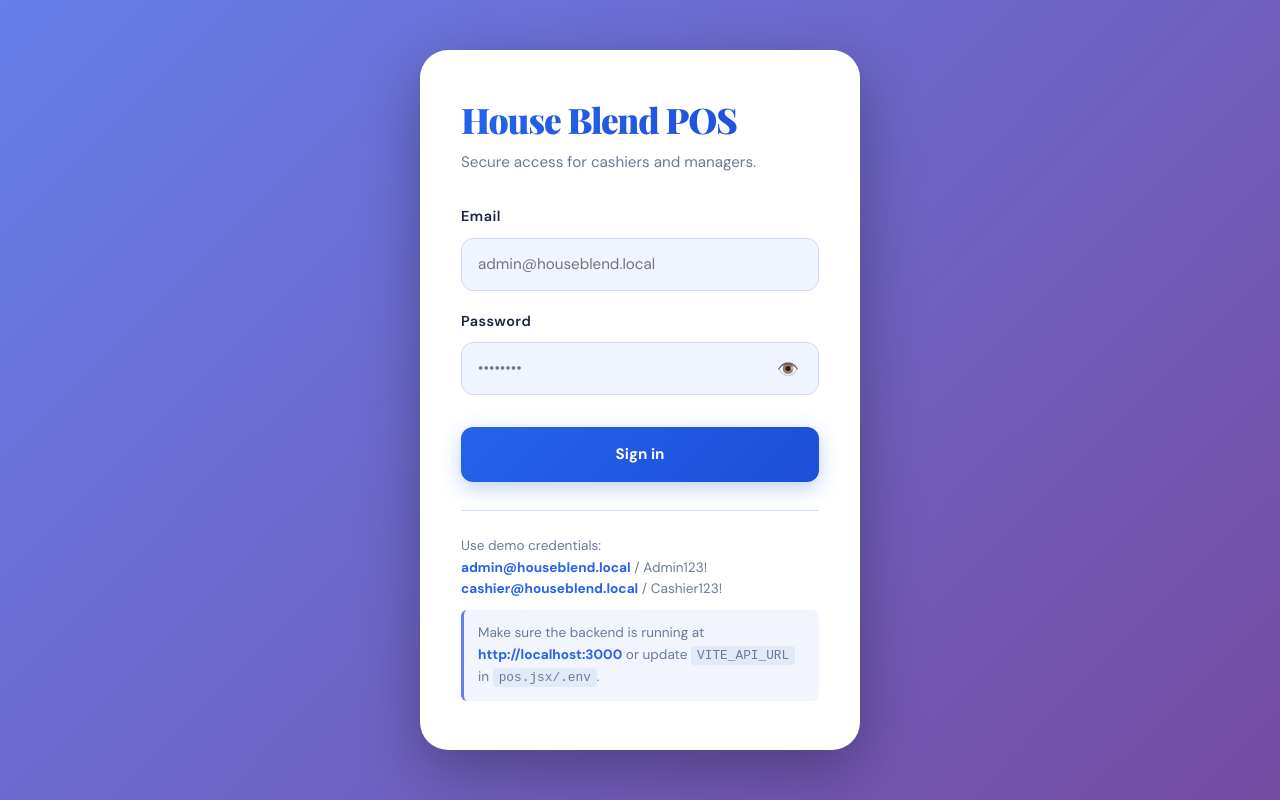
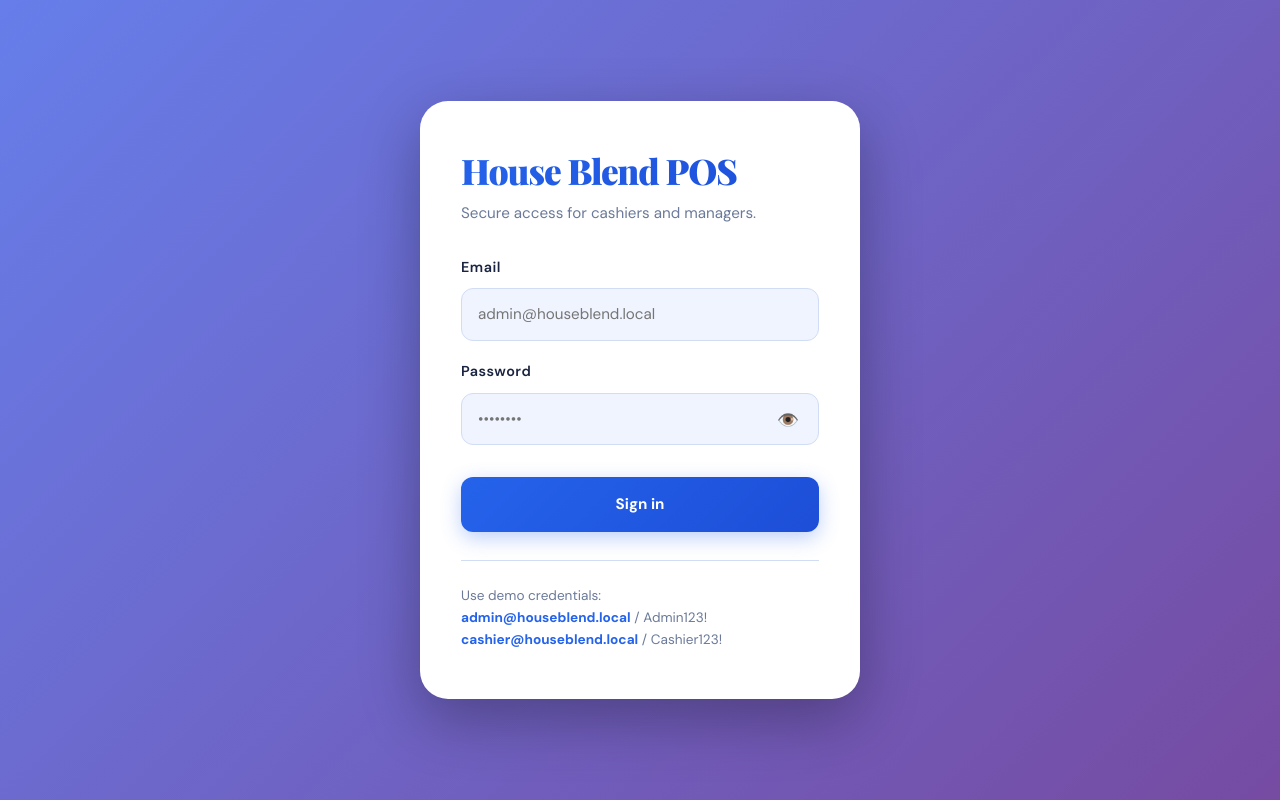
Before and after one commit to kensiccc/POS, a React (Vite) app: page /login in a window 1280 px wide. Built offline with nearby package versions, Linux system fonts and the light colour scheme; no server answers.

Commit message:
Update login page and point API to live server

```diff
--- a/src/pages/LoginPage.jsx
+++ b/src/pages/LoginPage.jsx
@@ -66,7 +66,6 @@ export default function LoginPage({ onLogin, errorMessage }) {
             <p>Use demo credentials:</p>
             <p><strong>admin@houseblend.local</strong> / Admin123!</p>
             <p><strong>cashier@houseblend.local</strong> / Cashier123!</p>
-            <p className="login-note">Make sure the backend is running at <strong>http://localhost:3000</strong> or update <code>VITE_API_URL</code> in <code>pos.jsx/.env</code>.</p>
           </div>
         </form>
       </div>
--- a/src/services/api.js
+++ b/src/services/api.js
@@ -28,7 +28,7 @@ async function apiFetch(path, token, options = {}) {
     return data;
   } catch (error) {
     if (error.name === 'TypeError' && error.message === 'Failed to fetch') {
-      throw new Error(`Cannot reach backend at ${API_BASE}. Make sure the backend is running and VITE_API_URL is set correctly.`);
+      throw new Error('Cannot reach the server. Please check your network connection or try again later.');
     }
     throw error;
   }
```
